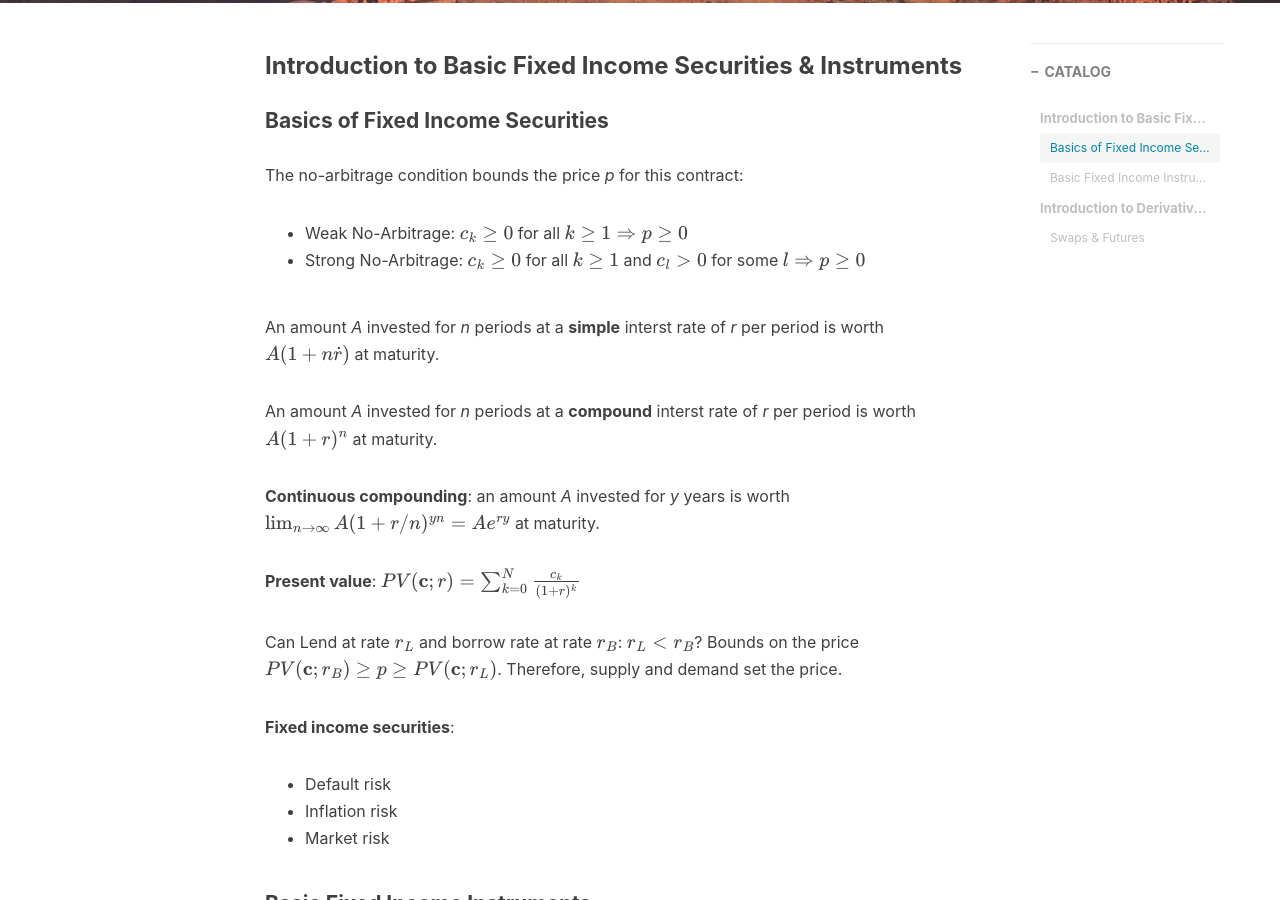
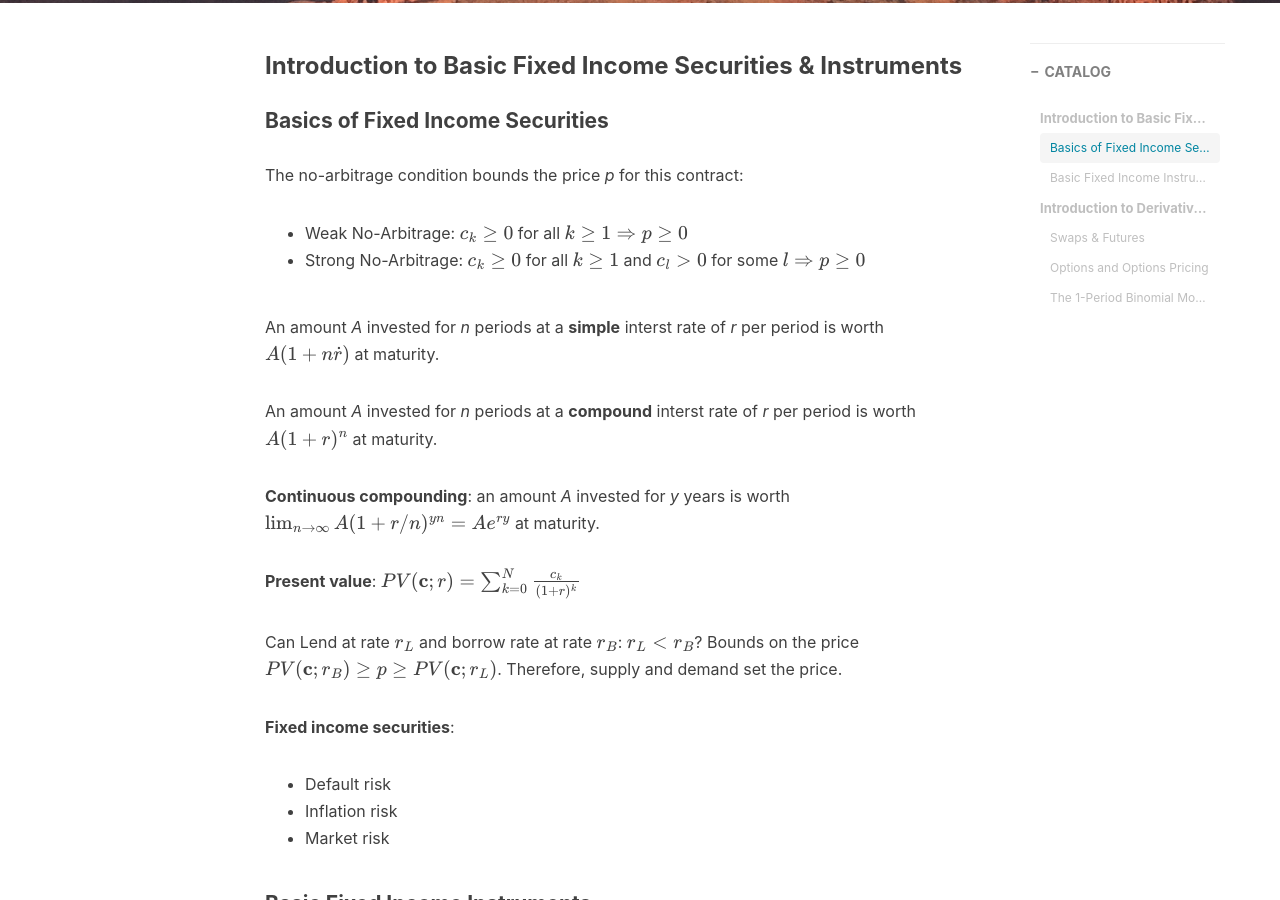
Before and after one commit to Bearxcave/Bearxcave.github.io, a Jekyll site: the page built from _posts/2021-03-12-cheatsheet-FE&RM-I.md, in a window 1280 px wide and 900 px high, scrolled down 514 px. Built offline with Jekyll 4.4.1, drawn with Linux system fonts in a browser that asks for light colours; nearby versions of some CDN libraries; formulas are drawn with MathJax 3; comment, search, counter and statistics services are not loaded; some of the changed text lies outside the part shown.

Commit message:
Update 2021-03-12-cheatsheet-FE&RM-I.md

```diff
--- a/_posts/2021-03-12-cheatsheet-FE&RM-I.md
+++ b/_posts/2021-03-12-cheatsheet-FE&RM-I.md
@@ -63,3 +63,9 @@ Cons:
 * May not be flexible enough; back to Forwards!
 
 Minimum variance hedging
+
+#### Options and Options Pricing
+
+
+
+#### The 1-Period Binomial Model
```
